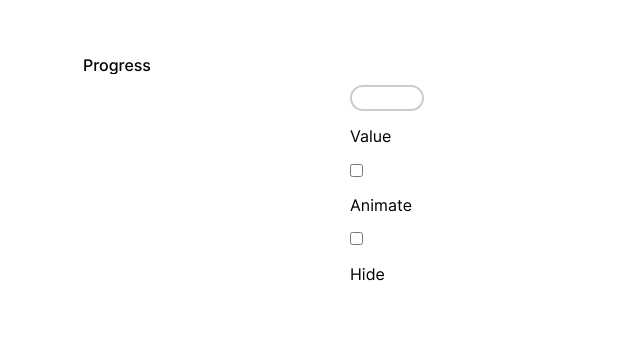
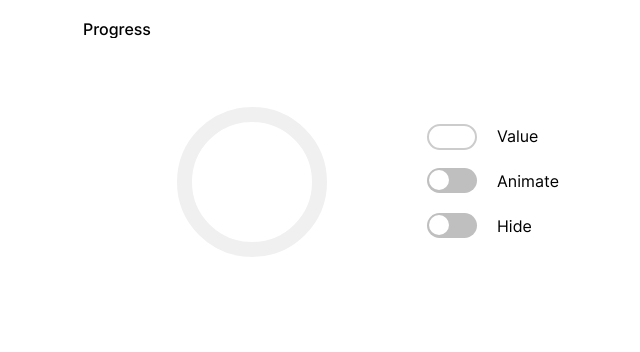
Before and after one commit to K1ngoftheall/ProgressBar, a plain HTML site: page index.html in a window 1280 px wide. Shown: the whole page, without its empty margins (273-913 px from the left). Drawn offline with Linux system fonts and the light colour scheme.

Commit message:
finish develop HTML and CSS

```diff
--- a/index.html
+++ b/index.html
@@ -7,37 +7,41 @@
     <link rel="stylesheet" href="./pages/index.css" />
   </head>
   <body class="root">
-    <section class="block" >
+    <section class="block " >
         <h1 class="block__title">Progress</h1>
         <span class="error"></span>
         <main class="progress">
-            <div class="progress__bar">
+            <div class="progress__bar" id="progress__bar">
 
+              <svg id="progress__svg" width="150" height="150" viewBox="0 0 100 100">
+                <circle cx="50" cy="50" r="45" stroke="#f0f0f0" stroke-width="10"fill="none"></circle>
+                <path id="progress__circle " stroke="#307ffe" stroke-width="10" fill="none"></path>
+              </svg>
             </div>
-            <div class="progress__settings">
+            <div class="progress__settings ">
 
                 <div class="progress__setting"><!-- инпут с числом-->
-                    <label class="">
-                        <input type="number" class="progress__input" id="value" min="0" max="100">
+                    <label class="progress__label">
+                        <input type="number" class="progress__input" id="value-input" min="0" max="100">
                     </label>
 
                     <p class="progress__input-name">Value</p>
                 </div>
 
                 <div class="progress__setting">
-                    <label class="progress__switch">
-                        <input type="checkbox" id="animate" /> <!-- инпут с анимацией, доделай классы и id-->
-                        <span class="slider round"></span>
+                    <label class="progress__label">
+                      <div class="switch-btn progress__switch" id="animate-check"></div>
+
                     </label>
-                    <p class="progress__switch-name">Animate</p>
+                    <p class="progress__input-name">Animate</p>
                 </div>
 
                 <div class="progress__setting">
-                    <label class="progress__switch">
-                        <input type="checkbox" id="hide" /><!-- инпут с хайдом, доделай классы и id-->
-                        <span class="slider round"></span>
+                    <label class="progress__label">
+
+                        <div class="switch-btn progress__switch" id="hide-check"></div>
                     </label>
-                    <p class="progress__switch-name">Hide</p>
+                    <p class="progress__input-name">Hide</p>
                 </div>
             </div>
         </main>
--- a/pages/index.css
+++ b/pages/index.css
@@ -1,21 +1,28 @@
 @import url(../vendor/normalize.css);
 @import url(../vendor/fonts/fonts.css);
 
+
+.border{
+    border: dashed, 1px, #3db5ec;
+}
 .root{
     background-color: #fff;
 }
 .block{
+    display: flex;
+    flex-direction: column;
     min-width: 320px;
     max-width: 568px;
-    padding-top: 45px;
-    padding-bottom: 50px;
-    align-self: center;
-    margin: 0 auto;
+
+    height: 280px;
+    padding: 20px;
+
+    margin: auto;
     font-family: 'Inter', sans-serif;
     color: rgb(0, 0, 0);
 }
 
-@media screen and (max-width: 500px){}
+@media screen and (max-width: 500px) and (orientation: landscape){}
 
 .block__title{
     font-style: normal;
@@ -25,48 +32,108 @@
     overflow: hidden;
     white-space: nowrap;
     max-width: 100%;
+    margin: 0 0 25px;
 }
 
 .progress{
+    margin: auto ;
     display: flex;
     flex-direction: row;
     align-items: center;
     justify-content: center;
-    width: calc(100% - 10px);
-    gap: 50px;
+    width: 100% ;
+    gap: 100px;
+
 }
 
 .progress__bar{
-    max-width: 250px;
-    max-height: 250px;
+    max-width: 150px;
+    max-height: 150px;
+    width: 100%;
+    position: relative;
 }
 
+#progress__svg.animated {
+    animation: spin 2s linear infinite;
+  }
+
 .progress__settings{
-
+    display: flex;
+    flex-direction: column;
+    align-items: flex-start;
+    max-width: 130px;
+    margin: 0;
+    padding: 0;
+    width: 100%;
+    gap: 20px;
 }
 
 .progress__setting{
-
+    margin: 0;
+    padding: 0;
+    display: flex;
+    max-height: 25px;
+    align-items: center;
 }
 
 .progress__input{
-    margin: 0;
+    cursor: pointer;
     border-radius: 20px;
     padding: 2px 0px;
-    width: 70px;
+    max-width: 46px;
+    width: 100%;
     border: 2px solid #ccc;
     font-weight: 500;
     text-align: center;
 }
 
+
 .progress__input-name{
-
+    margin: 0;
+    padding: 0;
+    font-size: 16px;
+   line-height: 25px;
 }
 
+
+
+
 .progress__switch{
-
+    display: inline-block;
+    width: 50px;
+    height: 25px;
+    border-radius: 19px;
+    background: #bfbfbf;
+    z-index: 0;
+    margin: 0;
+    padding: 0;
+    border: none;
+    cursor: pointer;
+    position: relative;
+    transition-duration: 300ms;
 }
 
-.progress__switch-name{
+.progress__switch::after{
+    content: "";
+    height: 20px;
+    width: 20px;
+    border-radius: 50%;
+    background: #fff;
+    top: 2px;
+    left: 2px;
+    transition-duration: 300ms;
+    position: absolute;
+    z-index: 1;
+}
 
+.progress__switch-active{
+    background: #3fccf7;
 }
+
+.progress__switch-active::after{
+    left: 26px;
+}
+
+.progress__label{
+    margin: 0 20px 0 0;
+}
```
